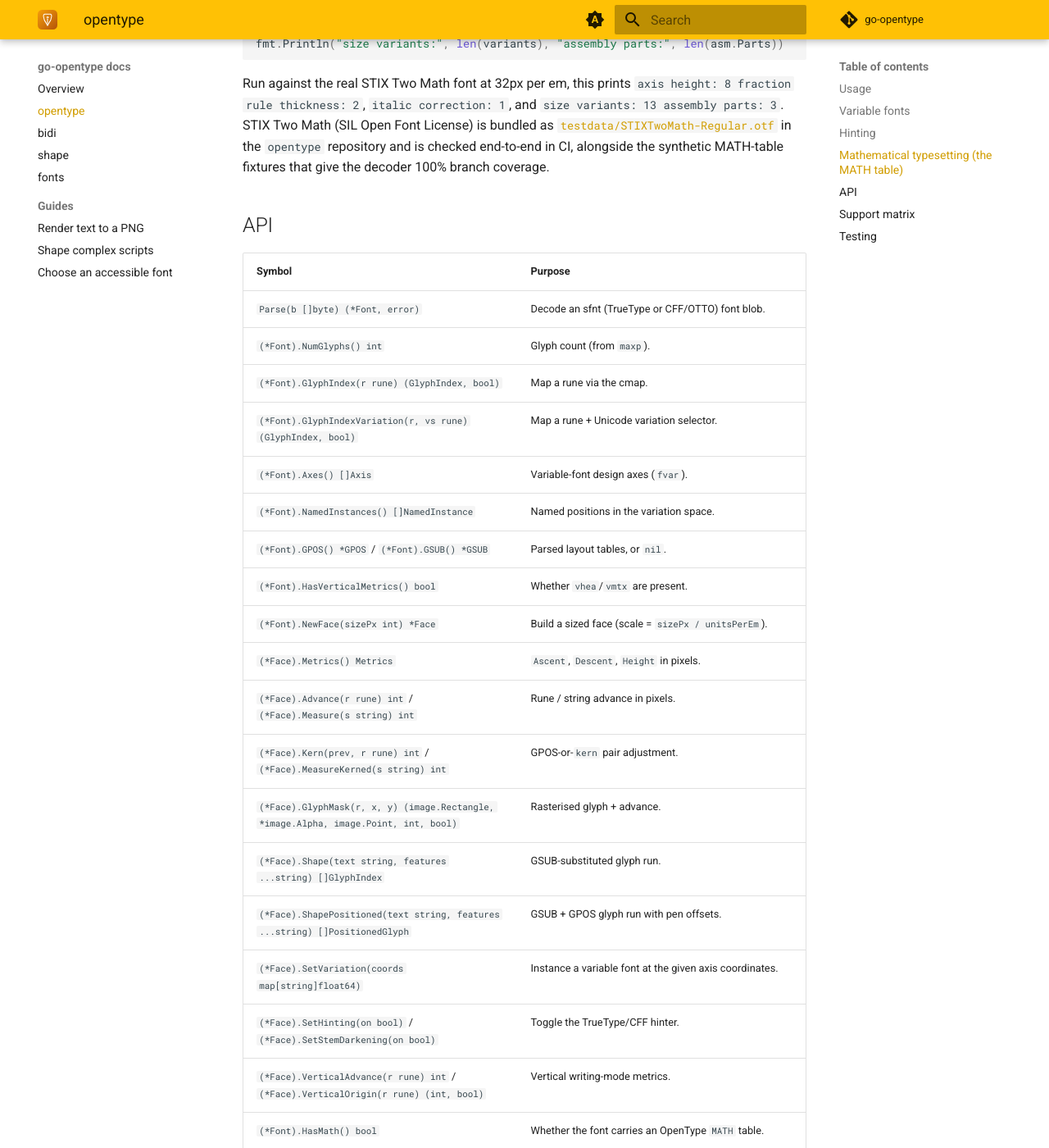
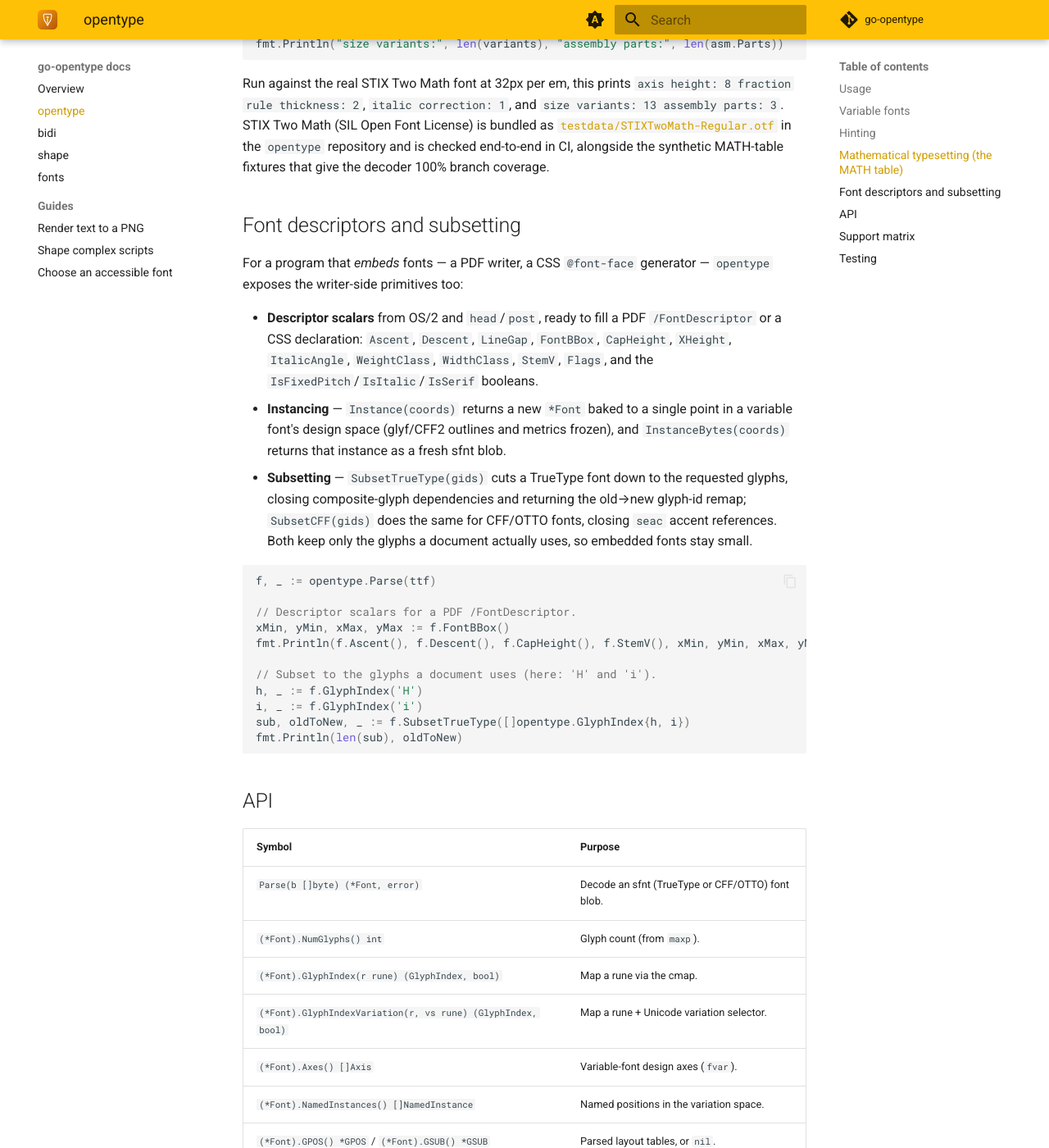
Before and after one commit to go-opentype/docs, an MkDocs documentation site: the page built from docs/opentype.md, in a window 1280 px wide and 1400 px high, scrolled down 2751 px. Shown: the whole window at 82% size. Built offline with MkDocs 1.6.1 and Material for MkDocs 9.7.7, drawn with Linux system fonts in a browser that asks for light colours; the version menu is left out; some of the changed text lies outside the part shown.

Commit message:
docs: update fonts count to 46, add JP/KR CJK, document subsetting+descriptors (#1)
fonts pages said 44 families / only Noto Sans SC; now 46 with SC/JP/KR.
opentype page gains a Font-descriptors-and-subsetting section plus API
and support-matrix rows for SubsetTrueType/SubsetCFF/Instance and the
OS/2 descriptor accessors.

Co-authored-by: Claude Opus 4.8 <noreply@anthropic.com>

````diff
--- a/docs/opentype.md
+++ b/docs/opentype.md
@@ -135,6 +135,40 @@ bundled as [`testdata/STIXTwoMath-Regular.otf`](https://github.com/go-opentype/o
 in the `opentype` repository and is checked end-to-end in CI, alongside the
 synthetic MATH-table fixtures that give the decoder 100% branch coverage.
 
+## Font descriptors and subsetting
+
+For a program that *embeds* fonts — a PDF writer, a CSS `@font-face`
+generator — `opentype` exposes the writer-side primitives too:
+
+- **Descriptor scalars** from OS/2 and `head`/`post`, ready to fill a PDF
+  `/FontDescriptor` or a CSS declaration: `Ascent`, `Descent`, `LineGap`,
+  `FontBBox`, `CapHeight`, `XHeight`, `ItalicAngle`, `WeightClass`,
+  `WidthClass`, `StemV`, `Flags`, and the `IsFixedPitch`/`IsItalic`/`IsSerif`
+  booleans.
+- **Instancing** — `Instance(coords)` returns a new `*Font` baked to a single
+  point in a variable font's design space (glyf/CFF2 outlines and metrics
+  frozen), and `InstanceBytes(coords)` returns that instance as a fresh sfnt
+  blob.
+- **Subsetting** — `SubsetTrueType(gids)` cuts a TrueType font down to the
+  requested glyphs, closing composite-glyph dependencies and returning the
+  old→new glyph-id remap; `SubsetCFF(gids)` does the same for CFF/OTTO fonts,
+  closing `seac` accent references. Both keep only the glyphs a document
+  actually uses, so embedded fonts stay small.
+
+```go
+f, _ := opentype.Parse(ttf)
+
+// Descriptor scalars for a PDF /FontDescriptor.
+xMin, yMin, xMax, yMax := f.FontBBox()
+fmt.Println(f.Ascent(), f.Descent(), f.CapHeight(), f.StemV(), xMin, yMin, xMax, yMax)
+
+// Subset to the glyphs a document uses (here: 'H' and 'i').
+h, _ := f.GlyphIndex('H')
+i, _ := f.GlyphIndex('i')
+sub, oldToNew, _ := f.SubsetTrueType([]opentype.GlyphIndex{h, i})
+fmt.Println(len(sub), oldToNew)
+```
+
 ## API
 
 | Symbol | Purpose |
@@ -164,6 +198,10 @@ synthetic MATH-table fixtures that give the decoder 100% branch coverage.
 | `(*Face).TopAccentAttachment(gid GlyphIndex) (int, bool)` | X position (pixels) to centre a top accent over gid. |
 | `(*Face).MathKern(gid GlyphIndex, corner MathKernCorner, correctionHeight int) int` | Cut-in math kern (pixels) for one of gid's four corners at a given attachment height. |
 | `(*Face).MathVariants(gid GlyphIndex, vertical bool) ([]MathVariant, *MathAssembly)` | Size variants plus stretchy-glyph assembly for gid along one axis. |
+| `(*Font).Ascent/Descent/LineGap/FontBBox/CapHeight/XHeight/ItalicAngle/WeightClass/WidthClass/StemV/Flags/IsFixedPitch/IsItalic/IsSerif` | Font-descriptor scalars from OS/2 + `head`/`post` for PDF `/FontDescriptor` and CSS `@font-face`. |
+| `(*Font).Instance(coords map[string]float64) (*Font, error)` / `(*Font).InstanceBytes(coords) ([]byte, error)` | Bake a variable font to a static instance (`*Font` or a new sfnt blob). |
+| `(*Font).SubsetTrueType(gids []GlyphIndex) ([]byte, map[GlyphIndex]GlyphIndex, error)` | Subset a TrueType font to a glyph set, closing composites; returns the old→new id map. |
+| `(*Font).SubsetCFF(gids []GlyphIndex) ([]byte, error)` | Subset a CFF/OTTO font to a glyph set, closing `seac` accents. |
 
 A `Font` is immutable after `Parse` and safe for concurrent use. A `Face`
 caches rasterised glyphs and is **not** safe for concurrent use; build one
@@ -201,6 +239,12 @@ caches rasterised glyphs and is **not** safe for concurrent use; build one
   through a `Face` (`HasMath`, `MathConstant`, `ItalicCorrection`,
   `TopAccentAttachment`, `MathKern`, `MathVariants`,
   `IsExtendedShapeGlyph`); math *layout* is left to a higher-level engine
+- OS/2 + `head`/`post` **font-descriptor** scalars (`Ascent`, `Descent`,
+  `FontBBox`, `CapHeight`, `XHeight`, `ItalicAngle`, `WeightClass`,
+  `WidthClass`, `StemV`, `Flags`, …) for PDF and CSS embedding
+- **instancing** a variable font to a static master (`Instance`,
+  `InstanceBytes`) and **subsetting** to a glyph set (`SubsetTrueType` with
+  composite closure and an old→new id map, `SubsetCFF` with `seac` closure)
 - anti-aliased rasterisation via 4×4 supersampling under the non-zero
   winding rule
 
````
Also changed, not shown: docs/fonts.md (+10 -7 lines), docs/guides/choose-an-accessible-font.md (+1 -1 lines), docs/index.md (+4 -4 lines).
